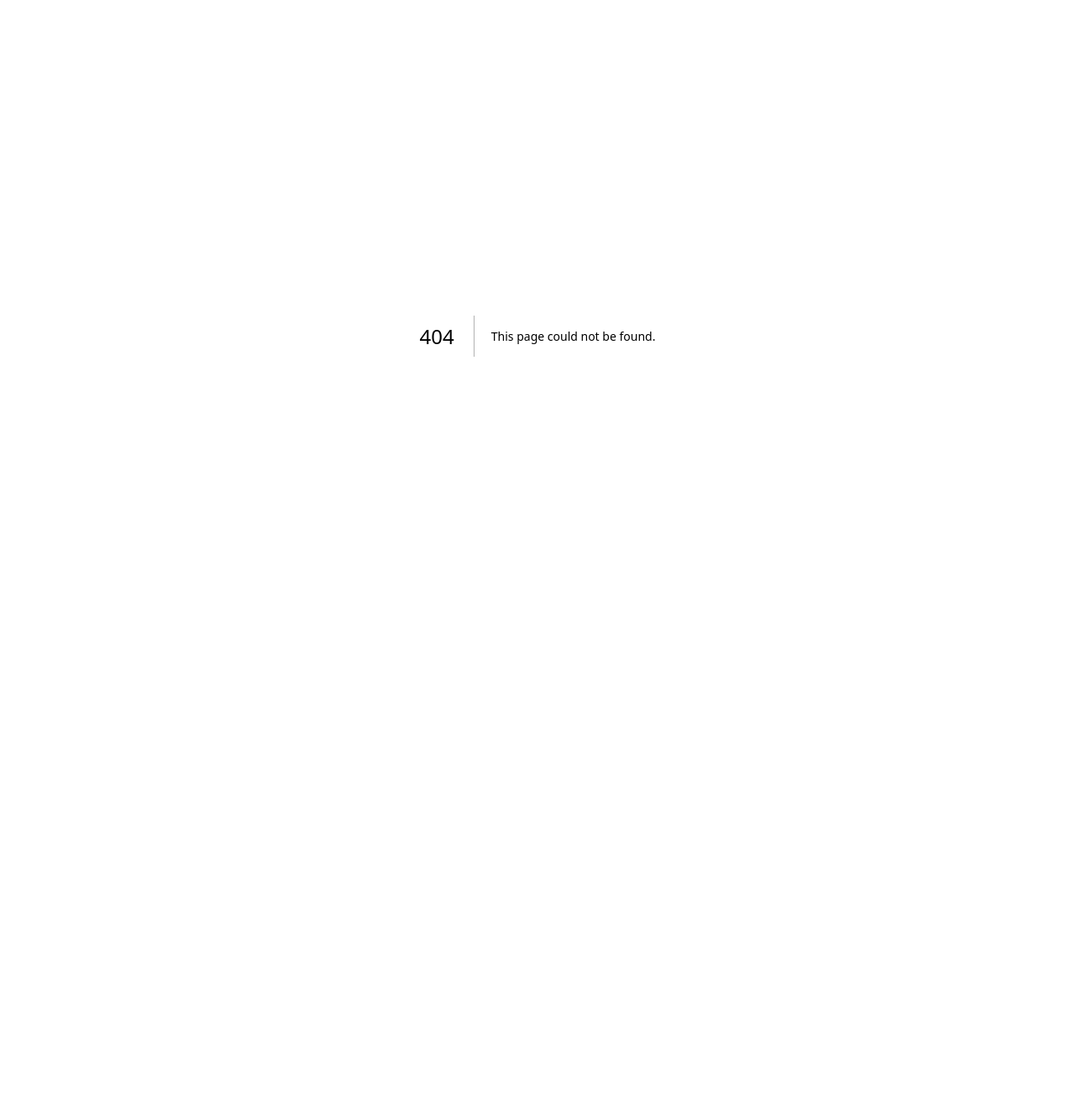
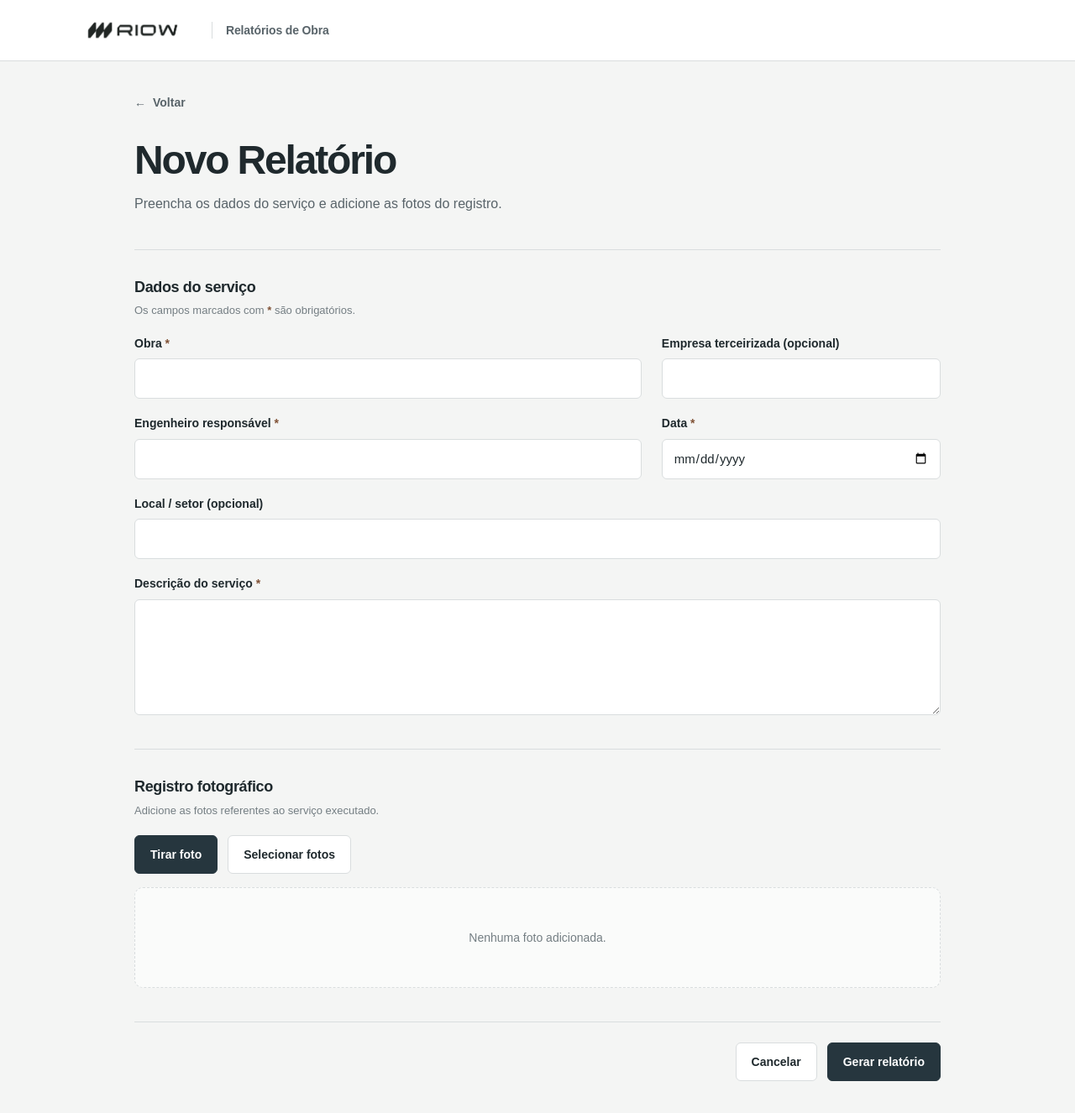
Before and after one commit to ricardo-borges13/relatorio-de-obra, a Next.js app: page /relatorios/novo in a window 1280 px wide. Before the commit this address had no page. Shown: the top 1326 px of the page at 84% size. Before the commit the page ends 800 px from the top, so only its background shows below. Built offline with nearby package versions, Linux system fonts and the light colour scheme.

Commit message:
criado page NewReportPage

```diff
--- a/src/app/page.module.scss
+++ b/src/app/page.module.scss
@@ -53,6 +53,7 @@
   font-size: 0.875rem;
   font-weight: 650;
   line-height: 1;
+  text-decoration: none;
   cursor: pointer;
 
   span {
--- a/src/app/page.tsx
+++ b/src/app/page.tsx
@@ -1,4 +1,5 @@
 import Header from "@/components/Header";
+import Link from "next/link";
 import styles from "./page.module.scss";
 
 export default function Home() {
@@ -13,10 +14,10 @@ export default function Home() {
             <p className={styles.description}>
               Registre serviços terceirizados executados na obra e gere relatórios fotográficos profissionais.
             </p>
-            <button className={styles.newReportButton} type="button">
+            <Link className={styles.newReportButton} href="/relatorios/novo">
               <span aria-hidden="true">+</span>
               Novo relatório
-            </button>
+            </Link>
           </div>
         </section>
 
--- /dev/null
+++ b/src/app/relatorios/novo/page.module.scss
@@ -0,0 +1,262 @@
+.page {
+  min-height: 100vh;
+  background: var(--color-canvas);
+}
+
+.main {
+  width: min(100% - 48px, 960px);
+  margin: 0 auto;
+  padding: 40px 0 96px;
+}
+
+.backLink {
+  display: inline-flex;
+  align-items: center;
+  gap: 8px;
+  color: var(--color-text-secondary);
+  font-size: 0.875rem;
+  font-weight: 580;
+  line-height: 1.4;
+  text-decoration: none;
+
+  &:hover {
+    color: var(--color-text-primary);
+  }
+}
+
+.introduction {
+  margin-top: 32px;
+  padding-bottom: 40px;
+  border-bottom: 1px solid var(--color-border);
+
+  h1 {
+    color: var(--color-text-primary);
+    font-size: clamp(2rem, 4vw, 3rem);
+    font-weight: 620;
+    letter-spacing: -0.045em;
+    line-height: 1.08;
+  }
+
+  p {
+    margin-top: 14px;
+    color: var(--color-text-secondary);
+    font-size: 1rem;
+    line-height: 1.65;
+  }
+}
+
+.section,
+.photoSection {
+  padding-top: 32px;
+}
+
+.sectionHeading {
+  margin-bottom: 20px;
+
+  h2 {
+    color: var(--color-text-primary);
+    font-size: 1.125rem;
+    font-weight: 650;
+    letter-spacing: -0.02em;
+    line-height: 1.35;
+  }
+
+  p {
+    margin-top: 6px;
+    color: var(--color-text-muted);
+    font-size: 0.8125rem;
+    line-height: 1.5;
+
+    span {
+      color: #805236;
+      font-weight: 700;
+    }
+  }
+}
+
+.fieldsGrid {
+  display: grid;
+  grid-template-columns: minmax(0, 1fr) minmax(180px, 0.55fr);
+  gap: 20px 24px;
+}
+
+.field {
+  display: flex;
+  min-width: 0;
+  flex-direction: column;
+  gap: 8px;
+
+  label {
+    color: var(--color-text-primary);
+    font-size: 0.875rem;
+    font-weight: 600;
+    line-height: 1.4;
+
+    span {
+      color: #805236;
+    }
+  }
+
+  input,
+  textarea {
+    width: 100%;
+    border: 1px solid var(--color-border);
+    border-radius: var(--radius-small);
+    color: var(--color-text-primary);
+    background: var(--color-surface);
+    font: inherit;
+    font-size: 0.9375rem;
+    line-height: 1.5;
+    outline: none;
+    transition: border-color 150ms ease, box-shadow 150ms ease;
+
+    &:focus {
+      border-color: var(--color-action);
+      box-shadow: 0 0 0 3px rgb(38 54 62 / 13%);
+    }
+  }
+
+  input {
+    min-height: 48px;
+    padding: 0 13px;
+  }
+
+  textarea {
+    min-height: 132px;
+    padding: 12px 13px;
+    resize: vertical;
+  }
+}
+
+.fullWidth {
+  grid-column: 1 / -1;
+}
+
+.photoSection {
+  margin-top: 40px;
+  border-top: 1px solid var(--color-border);
+}
+
+.photoActions {
+  display: flex;
+  flex-wrap: wrap;
+  gap: 12px;
+}
+
+.primaryPhotoAction,
+.secondaryPhotoAction,
+.generateButton,
+.cancelButton {
+  display: inline-flex;
+  min-height: 46px;
+  align-items: center;
+  justify-content: center;
+  padding: 0 18px;
+  border-radius: var(--radius-small);
+  font: inherit;
+  font-size: 0.875rem;
+  font-weight: 650;
+  line-height: 1;
+  cursor: pointer;
+}
+
+.primaryPhotoAction,
+.generateButton {
+  border: 1px solid var(--color-action);
+  color: var(--color-action-text);
+  background: var(--color-action);
+
+  &:hover {
+    border-color: var(--color-action-hover);
+    background: var(--color-action-hover);
+  }
+}
+
+.secondaryPhotoAction,
+.cancelButton {
+  border: 1px solid var(--color-border);
+  color: var(--color-text-primary);
+  background: var(--color-surface);
+  text-decoration: none;
+
+  &:hover {
+    border-color: #bcc3c5;
+    background: #f8f9f9;
+  }
+}
+
+.photoEmptyState {
+  display: flex;
+  min-height: 120px;
+  align-items: center;
+  justify-content: center;
+  margin-top: 16px;
+  border: 1px dashed var(--color-border);
+  border-radius: var(--radius-medium);
+  background: rgb(255 255 255 / 55%);
+
+  p {
+    color: var(--color-text-muted);
+    font-size: 0.875rem;
+  }
+}
+
+.finalActions {
+  display: flex;
+  justify-content: flex-end;
+  gap: 12px;
+  margin-top: 40px;
+  padding-top: 24px;
+  border-top: 1px solid var(--color-border);
+}
+
+@media (max-width: 720px) {
+  .main {
+    width: min(100% - 32px, 960px);
+    padding: 28px 0 64px;
+  }
+
+  .introduction {
+    margin-top: 28px;
+    padding-bottom: 32px;
+  }
+
+  .fieldsGrid {
+    grid-template-columns: 1fr;
+    gap: 18px;
+  }
+
+  .fullWidth {
+    grid-column: auto;
+  }
+
+  .photoSection {
+    margin-top: 32px;
+  }
+
+  .photoActions,
+  .finalActions {
+    flex-direction: column;
+  }
+
+  .primaryPhotoAction,
+  .secondaryPhotoAction,
+  .generateButton,
+  .cancelButton {
+    width: 100%;
+  }
+
+  .finalActions {
+    margin-top: 32px;
+  }
+}
+
+@media (max-width: 420px) {
+  .main {
+    width: min(100% - 28px, 960px);
+  }
+
+  .photoEmptyState {
+    min-height: 108px;
+  }
+}
--- /dev/null
+++ b/src/app/relatorios/novo/page.tsx
@@ -0,0 +1,91 @@
+import Header from "@/components/Header";
+import Link from "next/link";
+import styles from "./page.module.scss";
+
+export default function NewReportPage() {
+  return (
+    <div className={styles.page}>
+      <Header />
+
+      <main className={styles.main}>
+        <Link className={styles.backLink} href="/">
+          <span aria-hidden="true">←</span>
+          Voltar
+        </Link>
+
+        <section className={styles.introduction} aria-labelledby="page-title">
+          <h1 id="page-title">Novo Relatório</h1>
+          <p>Preencha os dados do serviço e adicione as fotos do registro.</p>
+        </section>
+
+        <section className={styles.section} aria-labelledby="service-data-title">
+          <div className={styles.sectionHeading}>
+            <h2 id="service-data-title">Dados do serviço</h2>
+            <p>Os campos marcados com <span aria-hidden="true">*</span> são obrigatórios.</p>
+          </div>
+
+          <div className={styles.fieldsGrid}>
+            <div className={styles.field}>
+              <label htmlFor="work-name">
+                Obra <span aria-hidden="true">*</span>
+              </label>
+              <input id="work-name" name="workName" required type="text" />
+            </div>
+
+            <div className={styles.field}>
+              <label htmlFor="contractor">Empresa terceirizada (opcional)</label>
+              <input id="contractor" name="contractor" type="text" />
+            </div>
+
+            <div className={styles.field}>
+              <label htmlFor="responsible-engineer">
+                Engenheiro responsável <span aria-hidden="true">*</span>
+              </label>
+              <input id="responsible-engineer" name="responsibleEngineer" required type="text" />
+            </div>
+
+            <div className={styles.field}>
+              <label htmlFor="service-date">
+                Data <span aria-hidden="true">*</span>
+              </label>
+              <input id="service-date" name="serviceDate" required type="date" />
+            </div>
+
+            <div className={`${styles.field} ${styles.fullWidth}`}>
+              <label htmlFor="location">Local / setor (opcional)</label>
+              <input id="location" name="location" type="text" />
+            </div>
+
+            <div className={`${styles.field} ${styles.fullWidth}`}>
+              <label htmlFor="service-description">
+                Descrição do serviço <span aria-hidden="true">*</span>
+              </label>
+              <textarea id="service-description" name="serviceDescription" required rows={5} />
+            </div>
+          </div>
+        </section>
+
+        <section className={styles.photoSection} aria-labelledby="photo-record-title">
+          <div className={styles.sectionHeading}>
+            <h2 id="photo-record-title">Registro fotográfico</h2>
+            <p>Adicione as fotos referentes ao serviço executado.</p>
+          </div>
+
+          <div className={styles.photoActions}>
+            <button className={styles.primaryPhotoAction} type="button">Tirar foto</button>
+            <button className={styles.secondaryPhotoAction} type="button">Selecionar fotos</button>
+          </div>
+
+          <div className={styles.photoEmptyState}>
+            <p>Nenhuma foto adicionada.</p>
+          </div>
+        </section>
+
+        <div className={styles.finalActions}>
+          <Link className={styles.cancelButton} href="/">Cancelar</Link>
+          <button className={styles.generateButton} type="button">Gerar relatório</button>
+        </div>
+      </main>
+    </div>
+  );
+}
```
Also changed, not shown: 1 other file (tests, documents, lock files or other folders).
